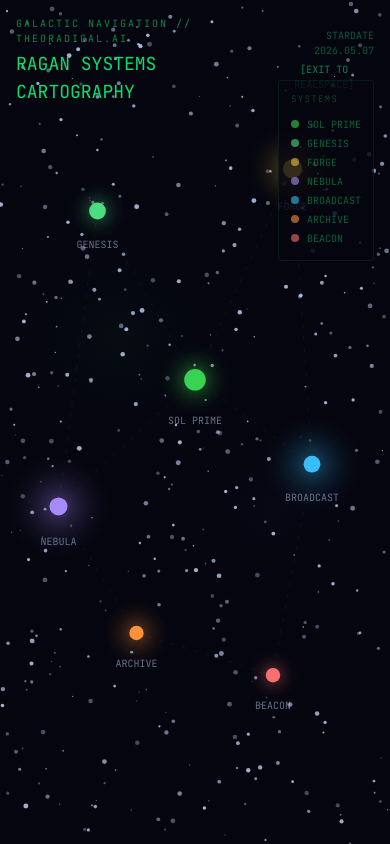
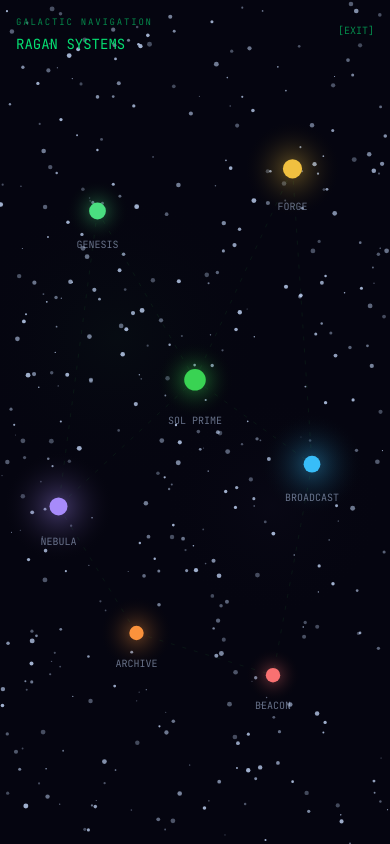
Before and after one commit to basicScandal/rob-portfolio, a Next.js app: page /galaxy in a window 390 px wide. Built offline with nearby package versions, Linux system fonts and the light colour scheme.

Commit message:
Fix galaxy mobile layout: hide legend, compact HUD, responsive info panel

```diff
--- a/src/app/galaxy/page.tsx
+++ b/src/app/galaxy/page.tsx
@@ -316,24 +316,21 @@ export default function GalaxyPage() {
       <div
         className={`absolute top-0 left-0 right-0 p-4 transition-opacity duration-1000 ${showUI ? "opacity-100" : "opacity-0"}`}
       >
-        <div className="flex items-center justify-between max-w-6xl mx-auto">
-          <div>
-            <p className="font-mono text-[10px] tracking-[0.2em] text-green-400/60 uppercase">
-              Galactic Navigation // theoradical.ai
+        <div className="flex items-start justify-between max-w-6xl mx-auto gap-4">
+          <div className="min-w-0">
+            <p className="font-mono text-[9px] sm:text-[10px] tracking-[0.2em] text-green-400/60 uppercase">
+              Galactic Navigation
             </p>
-            <h1 className="font-mono text-lg text-green-400 mt-1">
-              RAGAN SYSTEMS CARTOGRAPHY
+            <h1 className="font-mono text-sm sm:text-lg text-green-400 mt-1">
+              RAGAN SYSTEMS
             </h1>
           </div>
-          <div className="text-right">
-            <p className="font-mono text-[10px] text-green-400/40">
-              STARDATE {new Date().toISOString().split("T")[0].replace(/-/g, ".")}
-            </p>
+          <div className="text-right shrink-0">
             <button
               onClick={() => router.push("/")}
-              className="font-mono text-[10px] text-green-400/60 hover:text-green-400 mt-1 transition-colors"
+              className="font-mono text-[10px] text-green-400/60 hover:text-green-400 transition-colors"
             >
-              [EXIT TO REALSPACE]
+              [EXIT]
             </button>
           </div>
         </div>
@@ -345,7 +342,7 @@ export default function GalaxyPage() {
           className={`absolute bottom-0 left-0 right-0 transition-all duration-300 ${showUI ? "opacity-100" : "opacity-0"}`}
         >
           <div className="max-w-6xl mx-auto p-4">
-            <div className="border border-green-400/20 bg-[#050510]/90 backdrop-blur rounded p-4 max-w-md">
+            <div className="border border-green-400/20 bg-[#050510]/90 backdrop-blur rounded p-4 max-w-md mx-auto sm:mx-0">
               <div className="flex items-start justify-between">
                 <div>
                   <p className="font-mono text-[9px] tracking-[0.15em] text-green-400/40 uppercase">
@@ -393,9 +390,9 @@ export default function GalaxyPage() {
         </div>
       )}
 
-      {/* Legend */}
+      {/* Legend - hidden on mobile */}
       <div
-        className={`absolute top-20 right-4 transition-opacity duration-1000 ${showUI ? "opacity-100" : "opacity-0"}`}
+        className={`absolute top-20 right-4 transition-opacity duration-1000 hidden md:block ${showUI ? "opacity-100" : "opacity-0"}`}
       >
         <div className="border border-green-400/10 bg-[#050510]/80 rounded p-3">
           <p className="font-mono text-[9px] tracking-[0.15em] text-green-400/30 uppercase mb-2">
```
